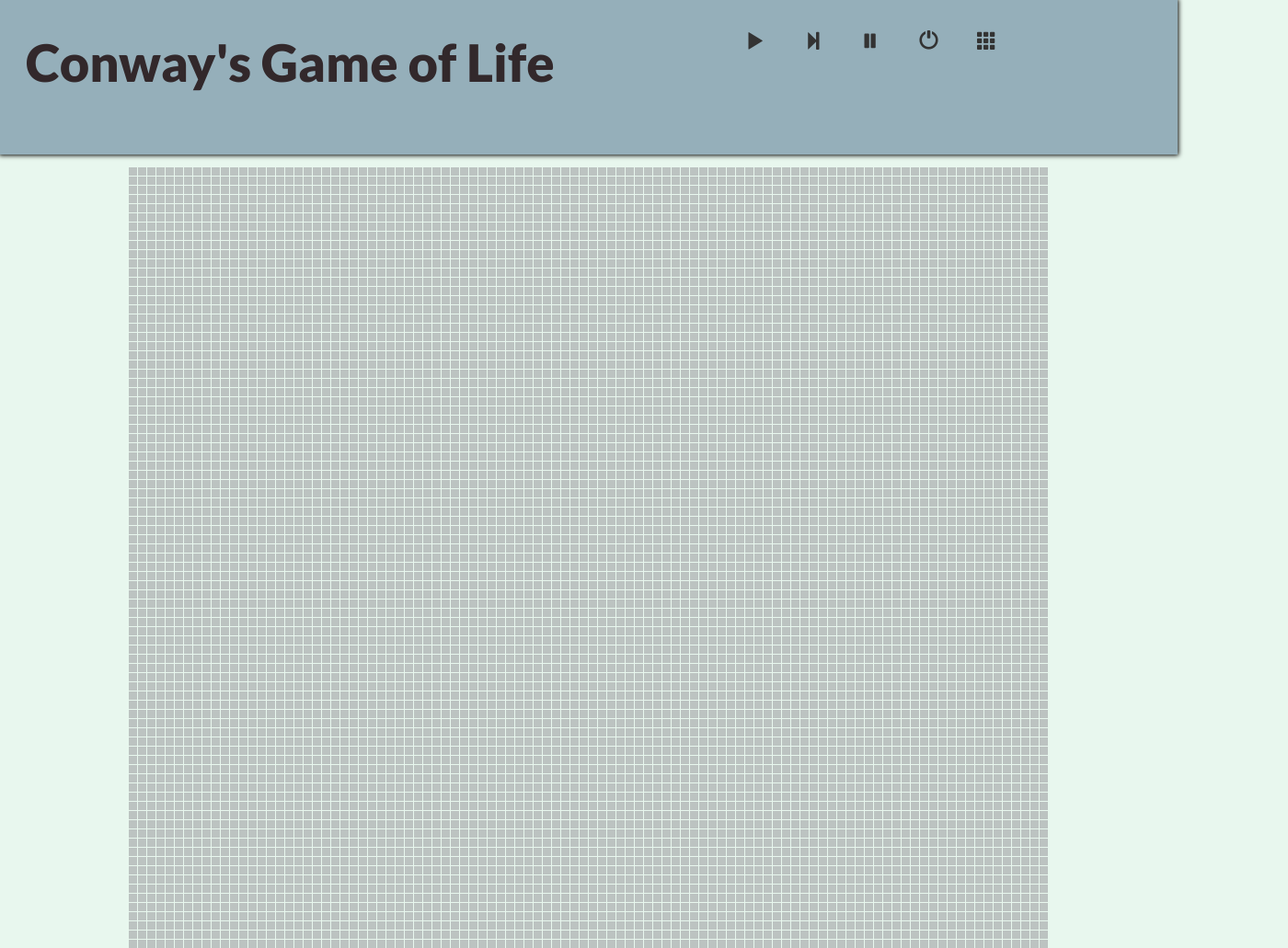
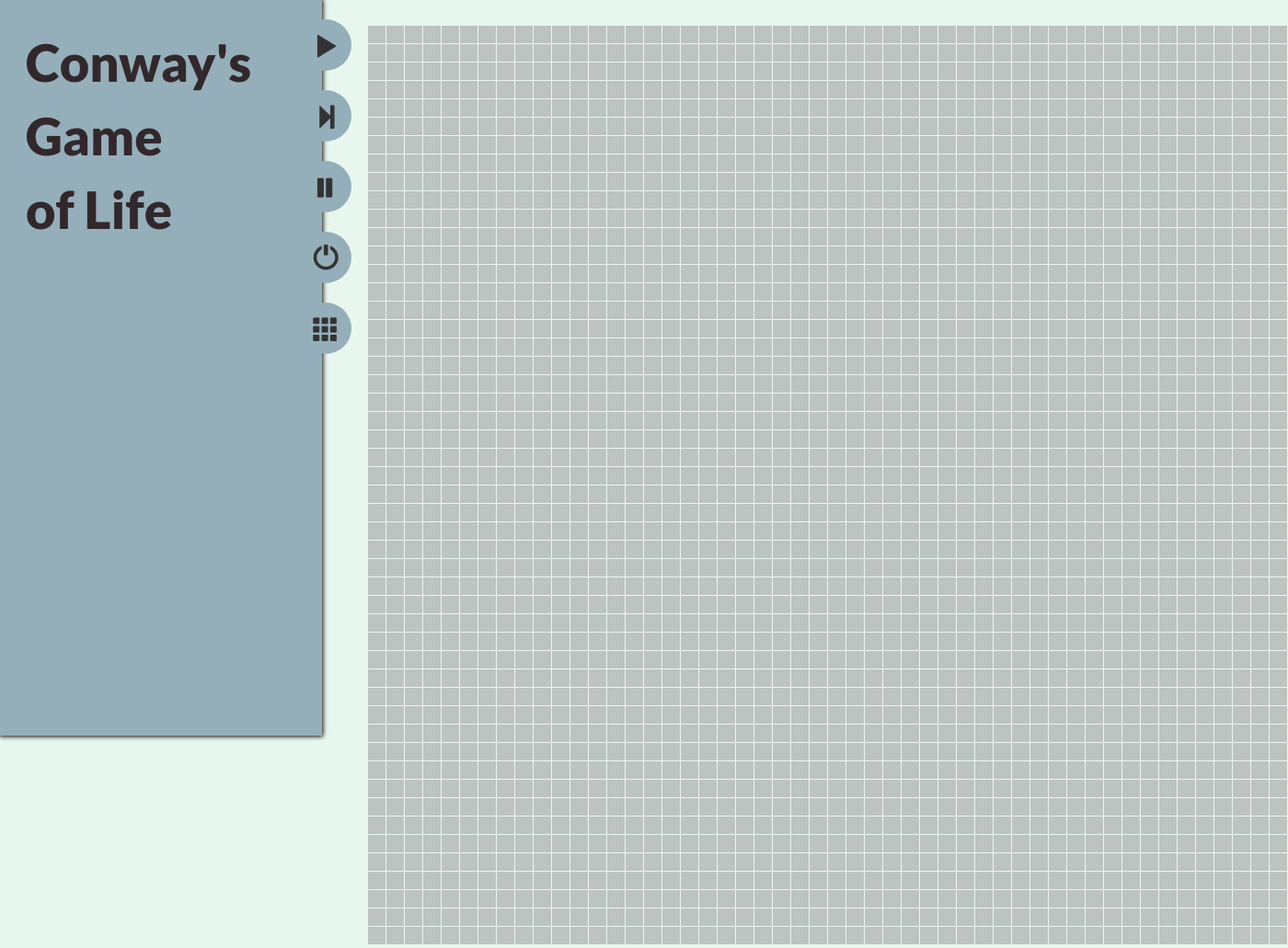
Before and after one commit to akurtovic/conway, a plain HTML site: page index.html in a window 1280 px wide. Shown: the top 1031 px of the page at 92% size, 1400 px wide, since content can reach past the window. Drawn offline with nearby package versions, Linux system fonts and the light colour scheme.

Commit message:
Moving menu to left sidebar, creating new controls style

```diff
--- a/app.js
+++ b/app.js
@@ -2,12 +2,12 @@ var app = angular.module('conway', []);
 app.controller('mainCtrl', ['$scope', function ($scope) {
 
   $scope.speed = 100;
-  $scope.cellSize = 10;
+  $scope.cellSize = 20;
 
   // TODO: Add ability to change refresh speed
   $scope.changeSpeed = function() {
     $scope.speed += 100;
-  }
+  };
 
   $scope.conway = (function () {
   // Initialize main private variables
--- a/index.html
+++ b/index.html
@@ -13,13 +13,25 @@
   <script src="app.js"></script>
 </head>
 <body ng-app="conway">
-<div class="menu" ng-controller="mainCtrl">
+<div ng-controller="mainCtrl">
+  <div class="menu" >
     <div class="title">Conway's Game of Life</div>
+  </div>
+
   <div class="controls">
+    <div class="control-container">
       <span ng-click="conway.run()" class="glyphicon glyphicon-play control"></span>
+    </div>
+    <div class="control-container">
       <span ng-click="conway.nextStep()" class="glyphicon glyphicon-step-forward control"></span>
+    </div>
+    <div class="control-container">
       <span ng-click="conway.pause()" class="glyphicon glyphicon-pause control"></span>
+    </div>
+    <div class="control-container">
       <span ng-click="conway.reset()" class="glyphicon glyphicon-off control"></span>
+    </div>
+    <div class="control-container">
       <span ng-click="conway.randomize()" class="glyphicon glyphicon-th control"></span>
     </div>
   </div>
@@ -28,5 +40,6 @@
     <canvas id="canvas"  width="1000" height="1000"></canvas>
   </div>
 
+</div>
 </body>
 </html>
--- a/style.css
+++ b/style.css
@@ -1,14 +1,15 @@
 .menu {
   position: fixed;
   top: 0;
-  right: 0;
-  width: 100%;
-  height: 12em;
+  left: 0;
+  width: 350px;
+  height: 100%;
   background-color: #95AFBA;
   overflow: hidden;
   -webkit-box-shadow: 0px 0px 5px 1px #000000;
    -moz-box-shadow: 0px 0px 5px 1px #000000;
         box-shadow: 0px 0px 5px 1px #000000;
+  z-index: 999;
 }
 
 .menu .title {
@@ -21,23 +22,37 @@
   color: #32282B;
 }
 
-.menu .controls {
-  width: 40%;
-  height: 12em;
-  float: right;
+.controls {
+  width: 5%;
   position: absolute;
   top: 0;
-  right: 0;
+  left: 280px;
+  overflow: visible;
+  z-index: 1000;
 }
 
-.menu .controls .control {
-  font-size: 1.5em;
+.controls .control-container {
+  width: 4em;
+  height: 4em;
+  margin-left: 3.3em;
   margin-top: 1.5em;
-  margin-left: 2em;
-  float: left;
+  background-color: #95AFBA;;
+  border-radius: 100%;
+  clear: both;
 }
 
-.menu .controls .control:hover {
+.controls .control-container:hover {
+  margin-left: 3.8em;
+}
+
+.controls .control {
+  font-size: 2em;
+  margin: 0.5em;
+}
+
+.controls .control:hover {
+  font-size: 2.5em;
+  margin: 0.25em;
   color: #fff;
 }
 
@@ -46,10 +61,10 @@ body {
 }
 
 .canvas-container {
-  width: 90%;
-  margin-top: 13em;
+  width: 60%;
+  margin-top: 2em;
   margin-right: auto;
-  margin-left: auto;
+  margin-left: 400px;
   text-align: center;
   display: block;
 }
```
Lines whose indentation alone changed are shown as unchanged.
